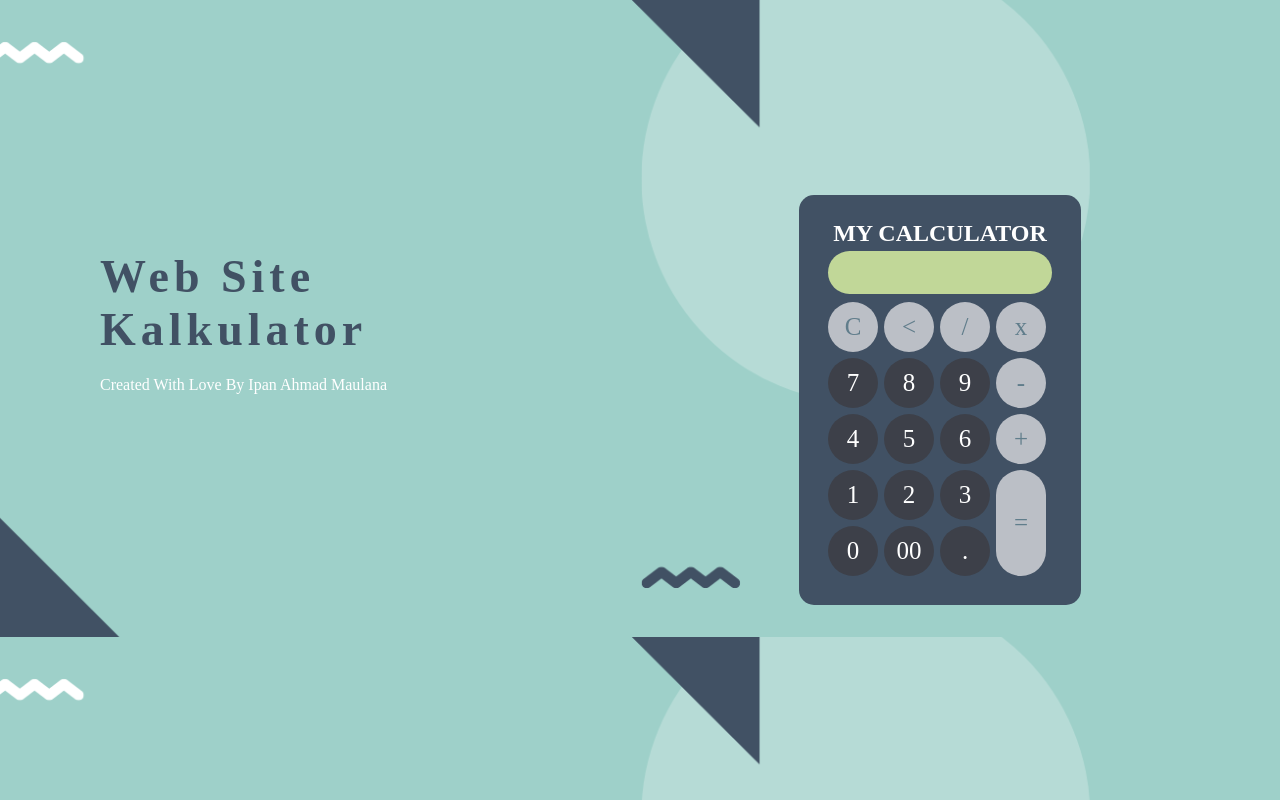
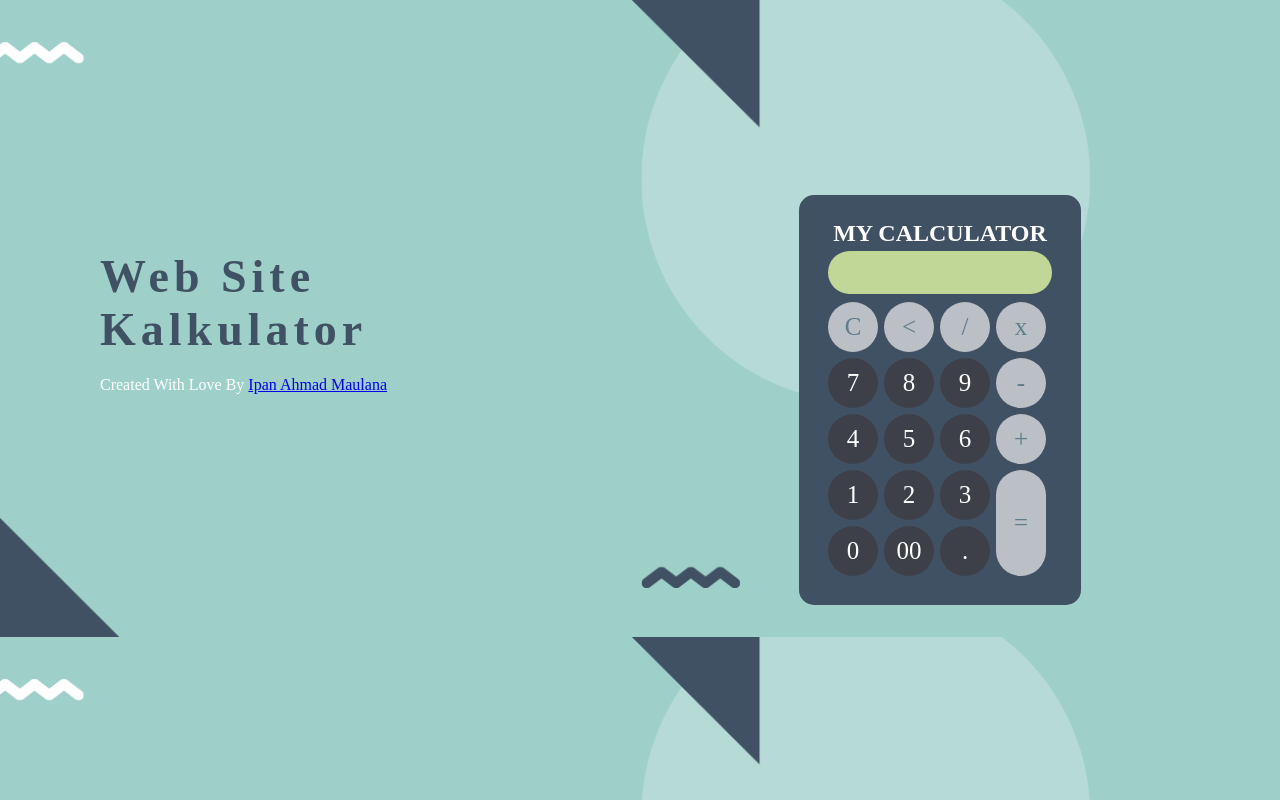
Before and after one commit to ipanahmad/ipan.github.io-mycalculator, a plain HTML site: page index.html in a window 1280 px wide. Drawn offline with Linux system fonts and the light colour scheme; a web font is replaced by a local one.

Commit message:
Update index.html

```diff
--- a/index.html
+++ b/index.html
@@ -22,7 +22,7 @@
 		<div class="text-heading">
 			<h2 class="heading2">Web Site</h2>
 			<h2 class="heading2 padding2">Kalkulator</h2>
-			<p>Created With Love By Ipan Ahmad Maulana</p>
+			<p>Created With Love By <a href="https://ipanahmad.github.io/profile/">Ipan Ahmad Maulana</a></p>
 		</div>
 	</div>
 	<div class="bg">
```
